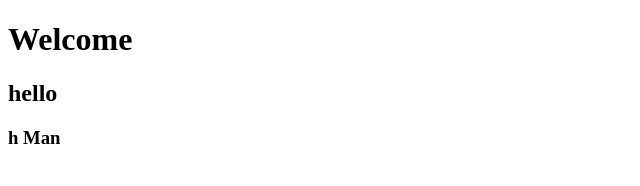
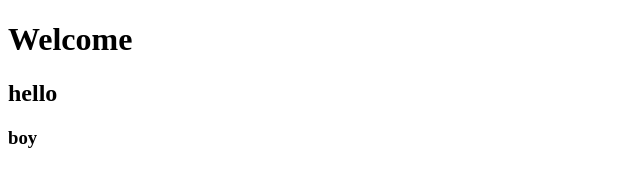
Before and after one commit to AbishECESIS/Testing, a plain HTML site: page index.html in a window 1280 px wide. Shown: the full height of the page, 0-640 px from the left. Drawn offline with Linux system fonts and the light colour scheme.

Commit message:
testing2

```diff
--- a/index.html
+++ b/index.html
@@ -8,6 +8,6 @@
 <body>
     <h1>Welcome</h1>
     <h2>hello</h2>
-    <h3>h Man</h3>
+    <h3>boy</h3>
 </body>
 </html>
```
